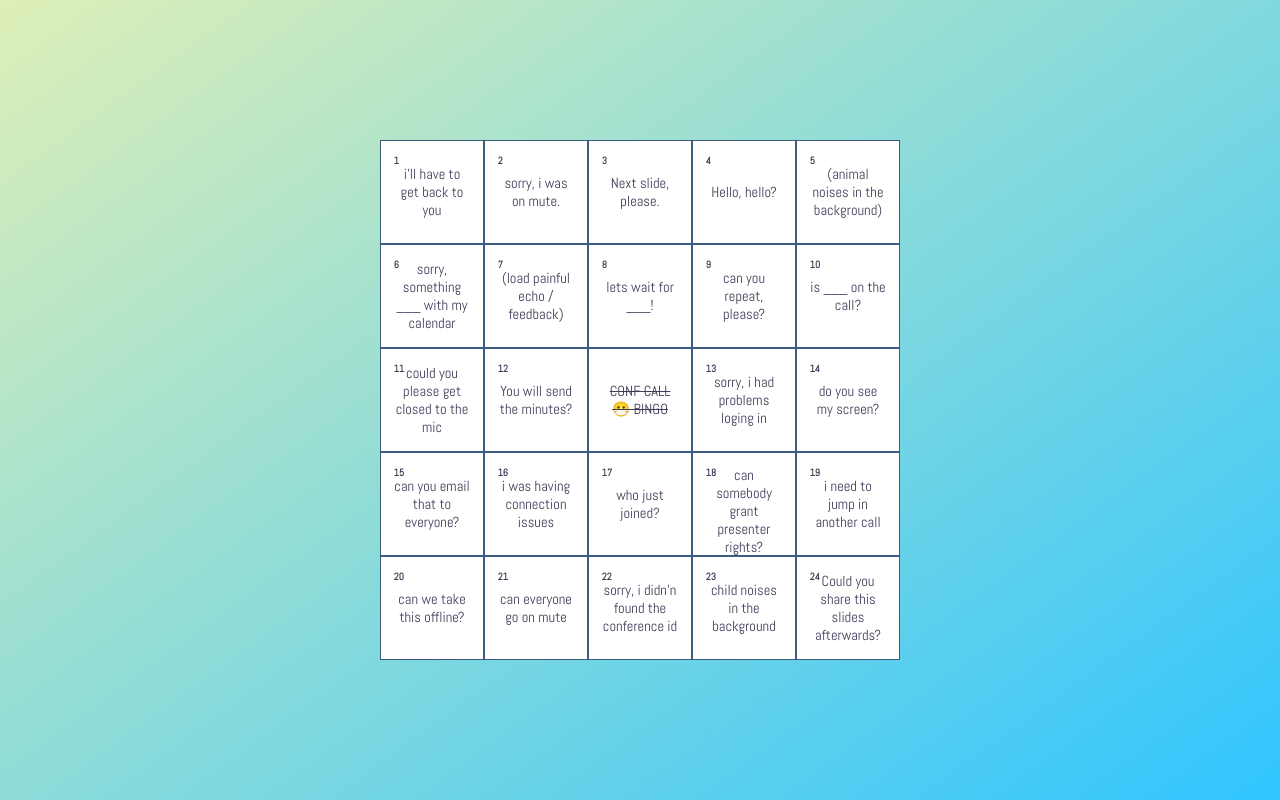
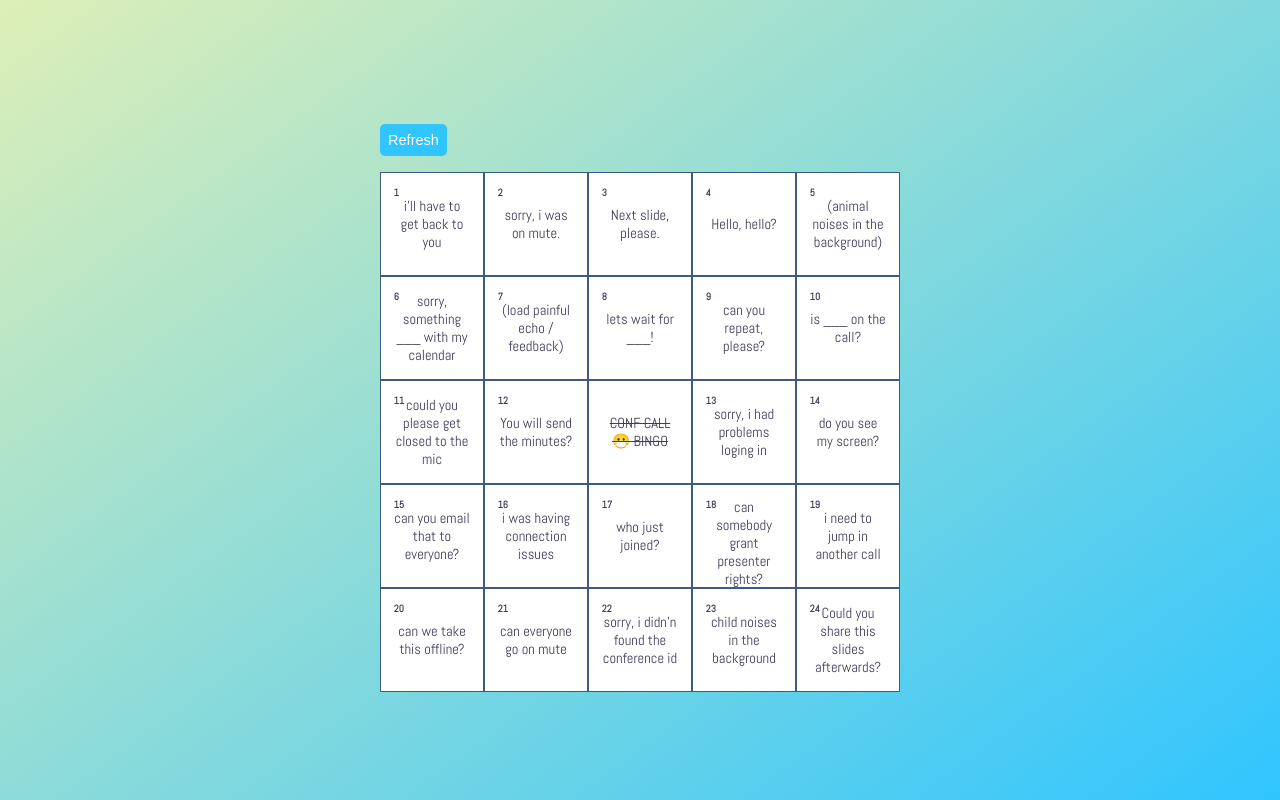
Before and after one commit to abrandao2/sensoryminds-bingo, a React (Create React App) app: page / in a window 1280 px wide. Built offline with nearby package versions, Linux system fonts and the light colour scheme.

Commit message:
Add refresh button

```diff
--- a/src/App.css
+++ b/src/App.css
@@ -60,3 +60,21 @@
   font-family: Abel;
   font-size: 2rem;
 }
+
+.actions-row {
+  padding: 1rem 0px;
+}
+
+.action-btn {
+  border: none;
+  border-radius: 5px;
+  color: #413C58;
+  padding: .5rem;
+  font-size: calc((1.4vh + 1.4vw) / 2);
+  background-color: rgb(48,197,255);
+  color: white;
+}
+
+.action-btn:hover {
+  cursor: pointer;
+}
--- a/src/App.tsx
+++ b/src/App.tsx
@@ -237,6 +237,14 @@ function App() {
 
   return (
     <>
+      <div className="actions-row">
+        <button
+          onClick={() => setBingoRows(generateBingoState())}
+          className="action-btn"
+        >
+          Refresh
+        </button>
+      </div>
       {message
       ? (
         <div className="message">
```
